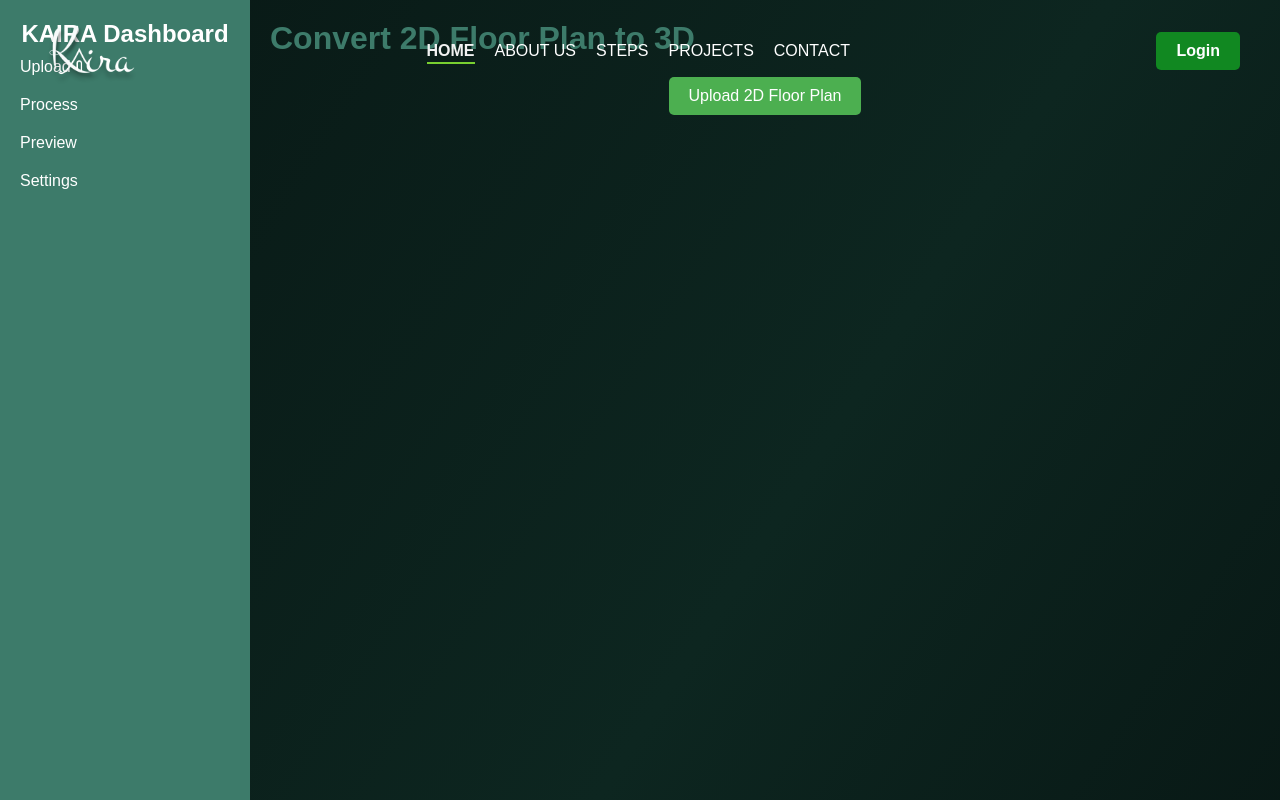
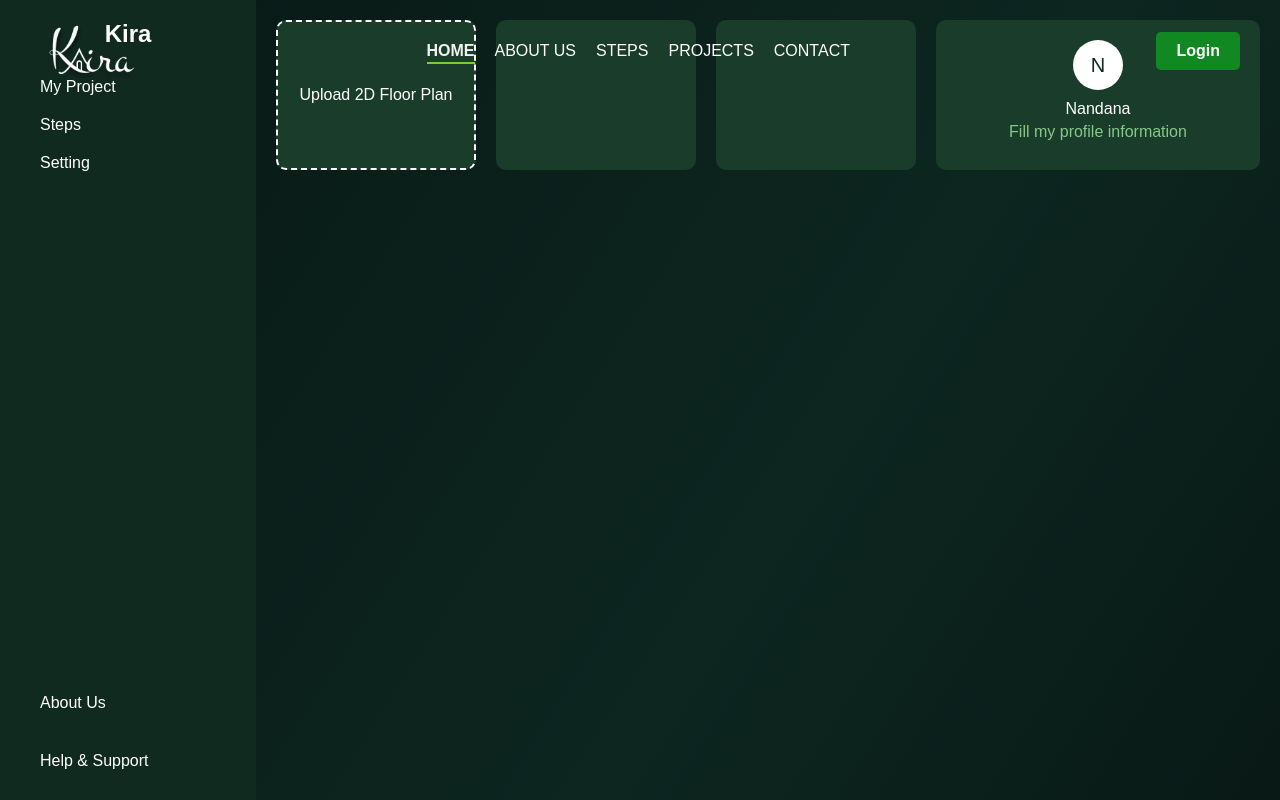
Before and after one commit to GokulJDev/Electron-APP, a React (Vite) app: page /Dashboard in a window 1280 px wide. Built offline with nearby package versions, Linux system fonts and the light colour scheme; the HTML template or start-up script is replaced by a standard one; a web font is replaced by a local one.

Commit message:
changes in Dashboard

```diff
--- a/src/Dashboard/Dashboard.css
+++ b/src/Dashboard/Dashboard.css
@@ -1,84 +1,152 @@
 body {
   margin: 0;
-  font-family: 'Arial', sans-serif;
-  background-color: #f4f4f9;
+  font-family: Arial, sans-serif;
+  background-color: #0e1812;
+  color: #ffffff;
 }
 
-.dashboard {
+.dashboard-layout {
   display: flex;
   height: 100vh;
 }
 
-.sidebar {
-  width: 250px;
-  background-color: #3d7b6a;
-  color: white;
+.dashboard-navigation-panel {
+  width: 20%;
+  background-color: #112a20;
   padding: 20px;
+  display: flex;
+  flex-direction: column;
+  justify-content: space-between;
 }
 
-.sidebar h2 {
-  margin-top: 0;
-  font-size: 1.5rem;
-  text-align: center;
+.dashboard-brand-logo {
+  font-size: 24px;
+  color: #ffffff;
+  font-family: 'Cursive', sans-serif;
+  margin-bottom: 20px;
 }
 
-.sidebar nav ul {
+.navigation-links-container {
+  padding: 0;
+}
+
+.navigation-link-list {
   list-style: none;
   padding: 0;
 }
 
-.sidebar nav ul li {
-  padding: 10px 0;
+.navigation-link-item {
+  padding: 10px 20px;
   cursor: pointer;
-  transition: background 0.3s ease;
+  color: #ffffff;
+  font-size: 16px;
+  transition: background 0.3s, color 0.3s;
 }
 
-.sidebar nav ul li:hover {
-  background-color: #4caf50;
+.navigation-link-item:hover {
+  background-color: #145d37;
+  color: #ffffff;
+  border-radius: 5px;
 }
 
-.main-content {
-  flex: 1;
+/* Add space between top links and bottom links */
+.bottom-links {
+  margin-top: auto;
+}
+
+.bottom-links .navigation-link-item {
+  margin-top: 20px;
+}
+
+.dashboard-main-panel {
+  width: 80%;
   padding: 20px;
 }
 
-.main-content h1 {
-  font-size: 2rem;
-  color: #3d7b6a;
-  margin-bottom: 20px;
+.dashboard-project-grid {
+  display: flex;
+  flex-wrap: wrap;
+  gap: 20px;
 }
 
-.upload-section {
+.dashboard-upload-card {
+  background-color: #1a3c2a;
+  color: #ffffff;
+  width: 200px;
+  height: 150px;
+  border-radius: 10px;
   display: flex;
-  flex-direction: column;
   align-items: center;
-  margin-bottom: 20px;
-}
-
-.file-upload-label {
-  background-color: #4caf50;
-  color: white;
-  padding: 10px 20px;
-  border-radius: 5px;
+  justify-content: center;
+  text-align: center;
+  font-size: 16px;
+  border: 2px dashed #ffffff;
   cursor: pointer;
 }
 
-.file-upload-input {
+.upload-file-label {
+  cursor: pointer;
+}
+
+.upload-file-input {
   display: none;
 }
 
-.file-details {
-  margin-top: 20px;
-  font-size: 1rem;
-  color: #555;
+.dashboard-file-details-card {
+  background-color: #145d37;
+  width: 200px;
+  height: 150px;
+  border-radius: 10px;
+  padding: 10px;
 }
 
-.preview-section {
-  margin-top: 30px;
-  text-align: center;
+.dashboard-preview-card {
+  background-color: #1a3c2a;
+  width: 200px;
+  height: 150px;
+  border-radius: 10px;
+  display: flex;
+  align-items: center;
+  justify-content: center;
 }
 
-.preview-section h2 {
-  font-size: 1.5rem;
-  color: #3d7b6a;
+.dashboard-placeholder-card {
+  background-color: #1a3c2a;
+  width: 200px;
+  height: 150px;
+  border-radius: 10px;
 }
+
+.dashboard-profile-card {
+  background-color: #1a3c2a;
+  padding: 20px;
+  text-align: center;
+  border-radius: 10px;
+  flex: 1;
+}
+
+.profile-avatar-circle {
+  background-color: #ffffff;
+  color: #112a20;
+  border-radius: 50%;
+  width: 50px;
+  height: 50px;
+  margin: 0 auto 10px;
+  display: flex;
+  align-items: center;
+  justify-content: center;
+  font-size: 20px;
+}
+
+.profile-user-name {
+  margin: 5px 0;
+}
+
+.profile-info-link {
+  color: #87c88a;
+  text-decoration: none;
+}
+
+.profile-info-link:hover {
+  text-decoration: underline;
+}
--- a/src/Dashboard/Dashboard.jsx
+++ b/src/Dashboard/Dashboard.jsx
@@ -20,45 +20,57 @@ const Dashboard = () => {
   };
 
   return (
-    <div className="dashboard">
+    <div className="dashboard-layout">
       {/* Sidebar */}
-      <aside className="sidebar">
-        <h2>KAIRA Dashboard</h2>
-        <nav>
-          <ul>
-            <li>Upload</li>
-            <li>Process</li>
-            <li>Preview</li>
-            <li>Settings</li>
+      <aside className="dashboard-navigation-panel">
+        <h2 className="dashboard-brand-logo">Kira</h2>
+        <nav className="navigation-links-container">
+          <ul className="navigation-link-list">
+            <li className="navigation-link-item">My Project</li>
+            <li className="navigation-link-item">Steps</li>
+            <li className="navigation-link-item">Setting</li>
           </ul>
         </nav>
+
+        {/* About Us and Help & Support at the bottom */}
+        <div className="bottom-links">
+          <ul className="navigation-link-list">
+            <li className="navigation-link-item">About Us</li>
+            <li className="navigation-link-item">Help & Support</li>
+          </ul>
+        </div>
       </aside>
 
       {/* Main Content */}
-      <main className="main-content">
-        <h1>Convert 2D Floor Plan to 3D</h1>
-        <div className="upload-section">
-          <label htmlFor="file-upload" className="file-upload-label">
+      <main className="dashboard-main-panel">
+        <div className="dashboard-project-grid">
+          {/* Upload Tile */}
+          <div className="dashboard-upload-card">
+            <label htmlFor="file-upload" className="upload-file-label">
               Upload 2D Floor Plan
             </label>
             <input
               type="file"
               id="file-upload"
-            className="file-upload-input"
+              className="upload-file-input"
               onChange={handleFileUpload}
               accept=".jpg,.jpeg,.png,.blend"
             />
           </div>
 
+          {/* File Details Tile */}
           {selectedFile && (
-          <div className="file-details">
+            <div className="dashboard-file-details-card">
               <p>File: {selectedFile.name}</p>
-            <p>Status: {conversionStatus === 'processing' ? 'Processing...' : 'Ready'}</p>
+              <p>
+                Status: {conversionStatus === 'processing' ? 'Processing...' : 'Ready'}
+              </p>
             </div>
           )}
 
+          {/* Model Preview Tile */}
           {conversionStatus === 'completed' && convertedModel && (
-          <div className="preview-section">
+            <div className="dashboard-preview-card">
               <h2>3D Model Preview</h2>
               <model-viewer
                 src={convertedModel}
@@ -66,10 +78,24 @@ const Dashboard = () => {
                 ar
                 auto-rotate
                 camera-controls
-              style={{ width: '100%', height: '500px' }}
+                style={{ width: '100%', height: '150px' }}
               ></model-viewer>
             </div>
           )}
+
+          {/* Placeholder Tiles */}
+          <div className="dashboard-placeholder-card"></div>
+          <div className="dashboard-placeholder-card"></div>
+
+          {/* Profile Card */}
+          <div className="dashboard-profile-card">
+            <div className="profile-avatar-circle">N</div>
+            <p className="profile-user-name">Nandana</p>
+            <a className="profile-info-link" href="#">
+              Fill my profile information
+            </a>
+          </div>
+        </div>
       </main>
     </div>
   );
```
Lines whose indentation alone changed are shown as unchanged.
